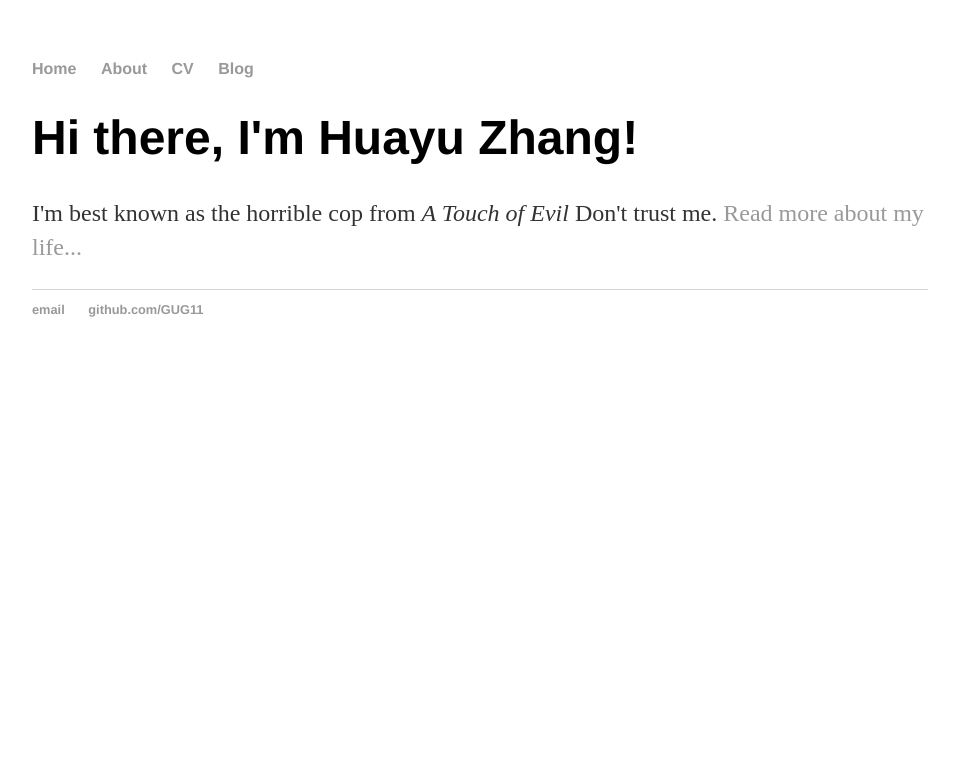
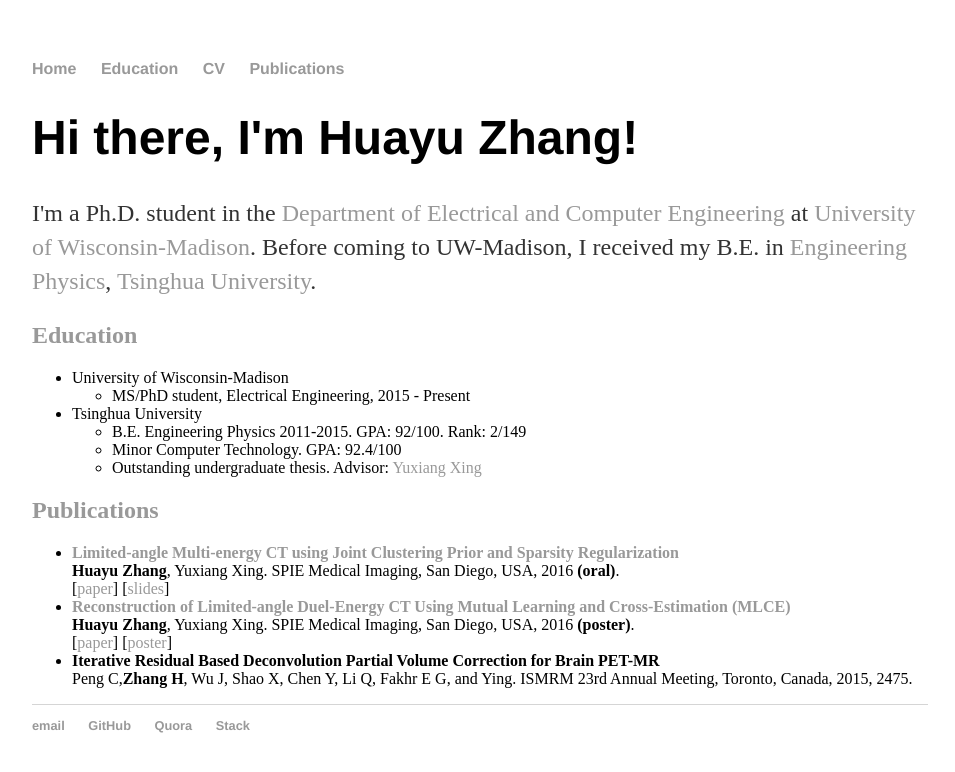
Before and after one commit to GUG11/gug11.github.io, a Jekyll site: the page built from index.html, in a window 1280 px wide. Shown: the top 772 px of the page, without its empty margins (160-1115 px from the left). Built offline with Jekyll 4.4.1, drawn with Linux system fonts in a browser that asks for light colours.

Commit message:
Website v1.0

```diff
--- a/_layouts/default.html
+++ b/_layouts/default.html
@@ -9,9 +9,9 @@
 			<nav>
 	    		<ul>
 	        		<li><a href="/">Home</a></li>
-		        	<li><a href="/about">About</a></li>
-	        		<li><a href="/cv">CV</a></li>
-	        		<li><a href="/blog">Blog</a></li>
+		        	<li><a href="/#education">Education</a></li>
+	        		<li><a href="../CVs/huayu.zhang_full2016.pdf">CV</a></li>
+	        		<li><a href="/#publications">Publications</a></li>
 	    		</ul>
 			</nav>
 			<div class="container">
@@ -22,7 +22,9 @@
 			<footer>
 	    		<ul>
 	        		<li><a href="mailto:hyzhang2112@gmail.com">email</a></li>
-	        		<li><a href="https://github.com/GUG11">github.com/GUG11</a></li>
+	        		<li><a href="https://github.com/GUG11">GitHub</a></li>
+                    <li><a href="https://www.quora.com/profile/Huayu-Zhang-1">Quora</a></li>
+                    <li><a href="http://stackexchange.com/users/5198147/huayu-zhang?tab=accounts">Stack</a></li>
 				</ul>
 			</footer>
 		</body>
--- a/index.html
+++ b/index.html
@@ -4,6 +4,50 @@
 ---
 <div class="blurb">
   <h1>Hi there, I'm Huayu Zhang!</h1>
-  <p>I'm best known as the horrible cop from <em>A Touch of Evil</em> Don't trust me. <a href="/about">Read
-  more about my life...</a></p>
-</div><!-- /.blurb -->
+  <p>I'm a Ph.D. student in the <a href="http://www.engr.wisc.edu/ece.html">Department of Electrical and Computer Engineering</a> at <a href="http://www.wisc.edu/">University of Wisconsin-Madison</a>. Before coming to UW-Madison, I received my B.E. in <a href="http://www.tsinghua.edu.cn/publish/ep/index.html">Engineering Physics</a>, <a href="http://www.tsinghua.edu.cn/publish/newthu/index.html">Tsinghua University</a>.
+  <!--  <a href="/about">Read more about my life...</a> --> </p>
+  <a name="education" class="disabled"> <h2> Education </h2> </a>
+  <ul>
+      <li> University of Wisconsin-Madison </li>
+        <ul>
+            <li> MS/PhD student, Electrical Engineering, 2015 - Present </li>
+        </ul>
+      <li> Tsinghua University
+        <ul>
+            <li> B.E. Engineering Physics 2011-2015. GPA: 92/100. Rank: 2/149 </li>
+            <li> Minor Computer Technology. GPA: 92.4/100 </li>
+            <li> Outstanding undergraduate thesis. Advisor: <a href="http://www.tsinghua.edu.cn/publish/epen/1733/2010/20101211172428918347272/20101211172428918347272_.html">Yuxiang Xing</a>
+        </ul>
+      </li>
+  </ul>
+  <a name="publications" class="disabled"> <h2> Publications </h2> </a>
+    <ul>
+        <li>
+            <b>
+                <a href="papers/CPSR.pdf">Limited-angle Multi-energy CT using Joint Clustering Prior and Sparsity Regularization</a>
+            </b>
+            <br>
+            <b>Huayu Zhang</b>, Yuxiang Xing. SPIE Medical Imaging, San Diego, USA, 2016 <b>(oral)</b>.
+        </li>
+        <div>
+            [<a href="papers/CPSR.pdf">paper</a>] [<a href="papers/CPSR_slides.pdf">slides</a>]
+        </div>
+        <li>
+            <b>
+                <a href="papers/MLCE.pdf">Reconstruction of Limited-angle Duel-Energy CT Using Mutual Learning and Cross-Estimation (MLCE)</a>
+            </b>
+            <br>
+            <b>Huayu Zhang</b>, Yuxiang Xing. SPIE Medical Imaging, San Diego, USA, 2016 <b>(poster)</b>.
+        </li>
+        <div>
+            [<a href="papers/MLCE.pdf">paper</a>] [<a href="papers/MLCE_poster.pdf">poster</a>]
+        </div>
+        <li>
+            <b>
+                Iterative Residual Based Deconvolution Partial Volume Correction for Brain PET-MR
+            </b>
+            <br>
+            Peng C,<b>Zhang H</b>, Wu J, Shao X, Chen Y, Li Q, Fakhr E G, and Ying. ISMRM 23rd Annual Meeting, Toronto, Canada, 2015, 2475.
+        </li>
+    </ul>
+</div><!-- /<.blurb -->
```
Also changed, not shown: 5 other files.
